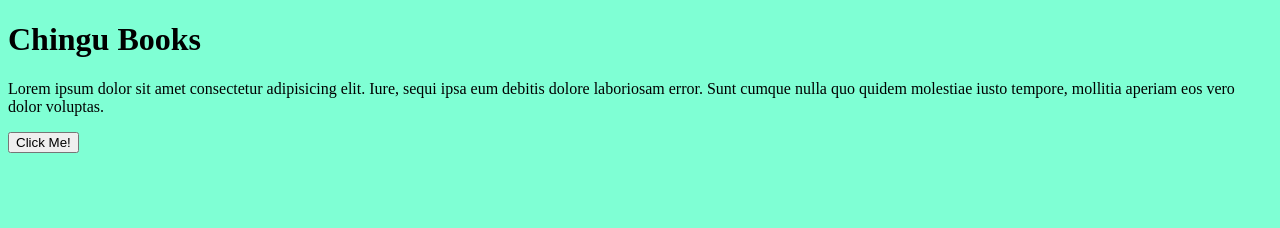
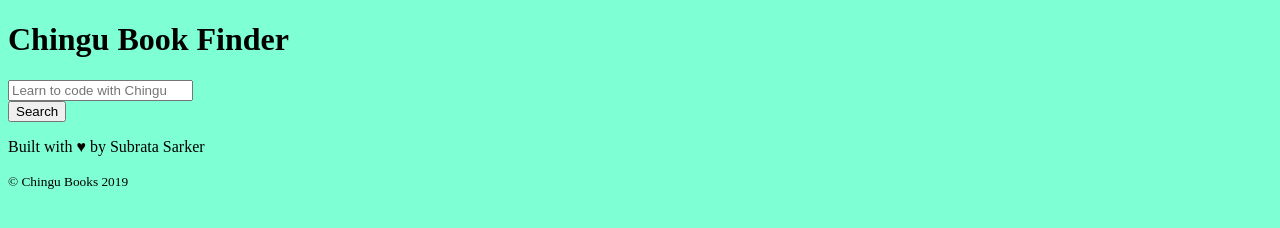
Before and after one commit to picklu/chingu-prework-app, a website: page client/index.html in a window 1280 px wide. Drawn offline with Linux system fonts and the light colour scheme.

Commit message:
Update html with basic elemlents

```diff
--- a/client/index.html
+++ b/client/index.html
@@ -2,18 +2,39 @@
 <html lang="en">
     <head>
         <meta charset="UTF-8">
+        <meta name="author" content="Subrata Sarker">
+        <meta name="application-name" content="chingu books">
         <meta name="viewport" content="width=device-width, initial-scale=1.0">
         <meta http-equiv="X-UA-Compatible" content="ie=edge">
         <title>Chingu Books</title>
-        <!-- stylesheets -->
         <link rel="stylesheet" href="/static/css/style.css">
     </head>
     <body>
-        <h1>Chingu Books</h1>
+        <header class="header">
+            <h1>Chingu Book Finder</h1>
+            <form class="form" action="#">
+                <div class="row form__row">
+                    <div class="form__group form__group--input">
+                        <input type="text" class="form__control--input" placeholder="Learn to code with Chingu">
+                    </div>
+                    <div class="form__group form__group--btn">
+                        <button type="submit" class="btn btn__form form__control--btn">Search</button>
+                    </div>
+                </div>
+            </form>
 
-        <p>Lorem ipsum dolor sit amet consectetur adipisicing elit. Iure, sequi ipsa eum debitis dolore laboriosam error. Sunt cumque nulla quo quidem molestiae iusto tempore, mollitia aperiam eos vero dolor voluptas.</p>
+            <div id="result" class="result"></div>
+        </header>
 
-        <button id="hi">Click Me!</button>
+        <main id="books" class="books">
+        </main>
+
+        <footer class="footer">
+            <div class="footer__row">
+                <p class="footer__text">Built with &hearts; by Subrata Sarker</p>
+                <small class="footer__copy">&copy; Chingu Books 2019</small>
+            </div>
+        </footer>
 
         <!-- javascripts -->
         <script src="/static/js/script.js"></script>
```
